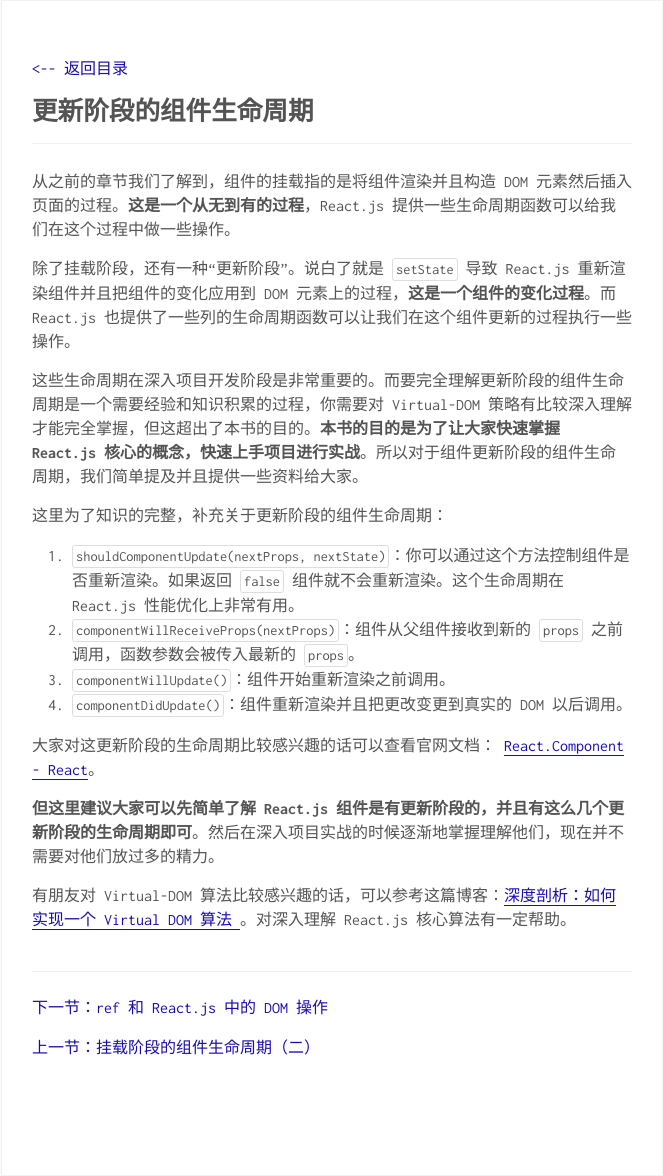
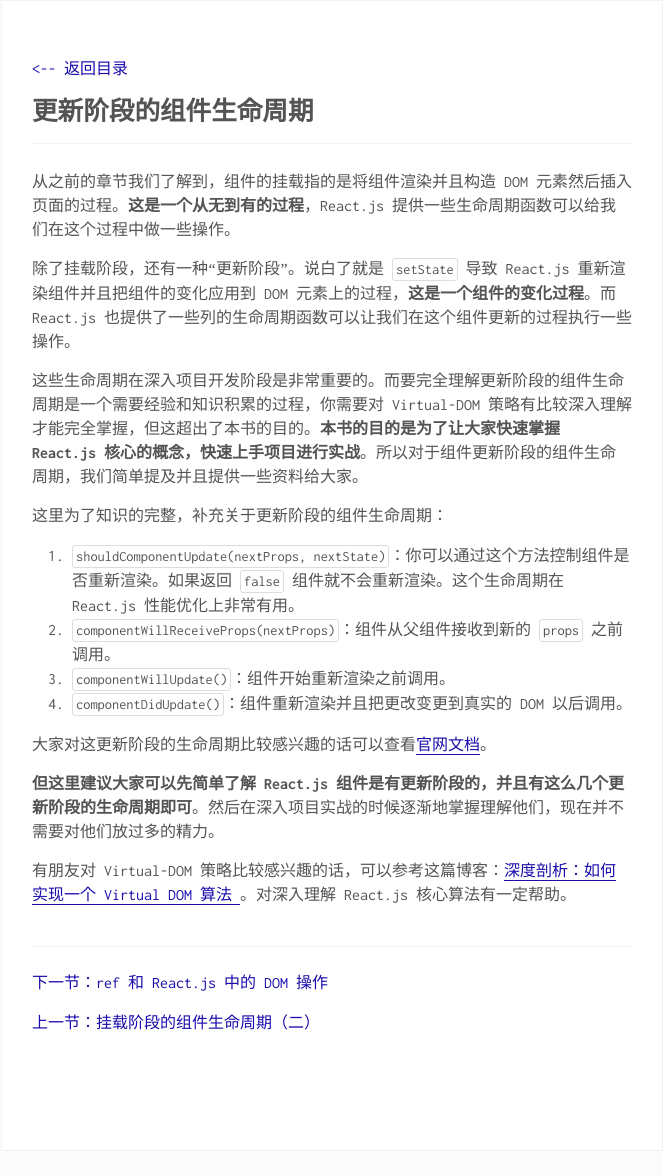
Before and after one commit to huzidaha/react-naive-book, a Jekyll site: the page built from _posts/2016-12-13-lesson20.md, in a window 1280 px wide. Shown: the whole page, without its empty margins (308-971 px from the left). Built offline with Jekyll 4.4.1, drawn with Linux system fonts in a browser that asks for light colours; comment, search, counter and statistics services are not loaded; after the commit the page ends 1151 px from its top, so only the background shows below that.

Commit message:
根据审核结果修改

```diff
--- a/_posts/2016-12-13-lesson20.md
+++ b/_posts/2016-12-13-lesson20.md
@@ -12,12 +12,12 @@
 这里为了知识的完整，补充关于更新阶段的组件生命周期：
 
 1. `shouldComponentUpdate(nextProps, nextState)`：你可以通过这个方法控制组件是否重新渲染。如果返回 `false` 组件就不会重新渲染。这个生命周期在  React.js 性能优化上非常有用。
-2. `componentWillReceiveProps(nextProps)`：组件从父组件接收到新的 `props` 之前调用，函数参数会被传入最新的 `props`。
+2. `componentWillReceiveProps(nextProps)`：组件从父组件接收到新的 `props` 之前调用。
 3. `componentWillUpdate()`：组件开始重新渲染之前调用。
 4. `componentDidUpdate()`：组件重新渲染并且把更改变更到真实的 DOM 以后调用。
 
-大家对这更新阶段的生命周期比较感兴趣的话可以查看官网文档： [React.Component - React](https://facebook.github.io/react/docs/react-component.html)。
+大家对这更新阶段的生命周期比较感兴趣的话可以查看[官网文档](https://facebook.github.io/react/docs/react-component.html)。
 
 *但这里建议大家可以先简单了解 React.js 组件是有更新阶段的，并且有这么几个更新阶段的生命周期即可*。然后在深入项目实战的时候逐渐地掌握理解他们，现在并不需要对他们放过多的精力。
 
-有朋友对 Virtual-DOM 算法比较感兴趣的话，可以参考这篇博客：[深度剖析：如何实现一个 Virtual DOM 算法 ](https://github.com/livoras/blog/issues/13) 。对深入理解 React.js 核心算法有一定帮助。
+有朋友对 Virtual-DOM 策略比较感兴趣的话，可以参考这篇博客：[深度剖析：如何实现一个 Virtual DOM 算法 ](https://github.com/livoras/blog/issues/13) 。对深入理解 React.js 核心算法有一定帮助。
```
Also changed, not shown: _posts/2016-12-10-lesson23.md (+1 -1 lines).
